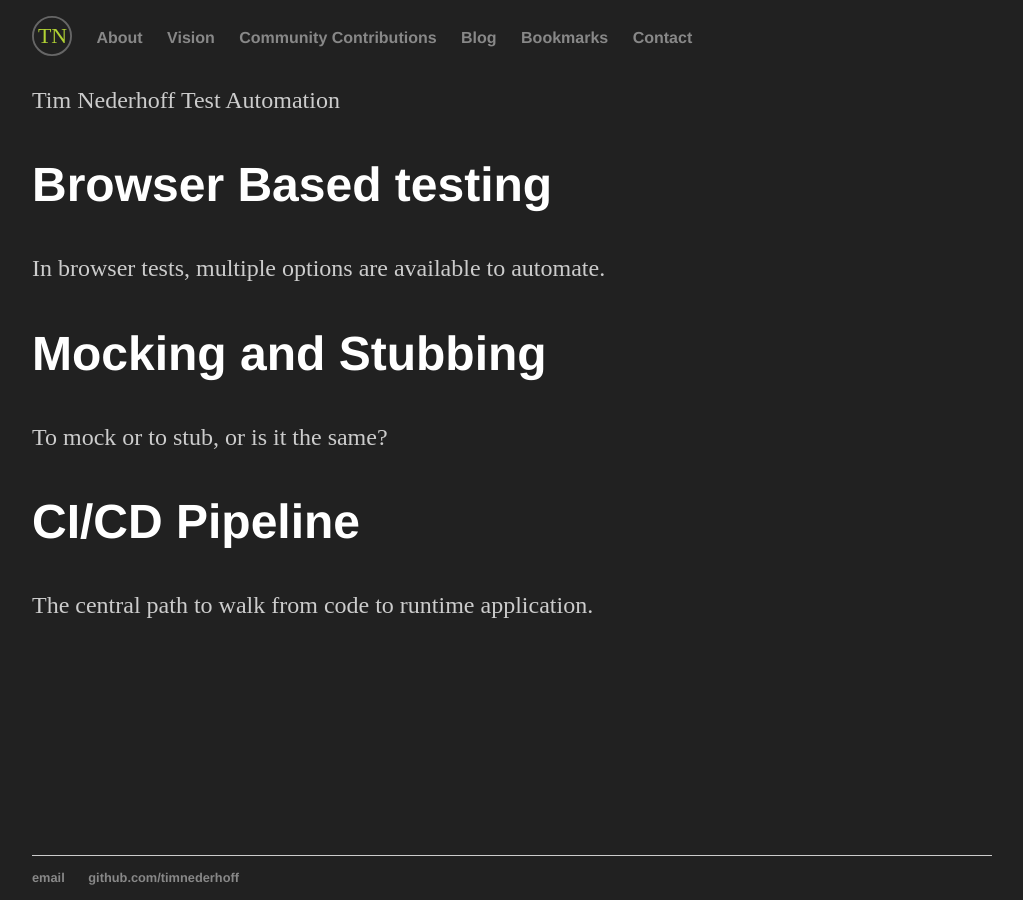
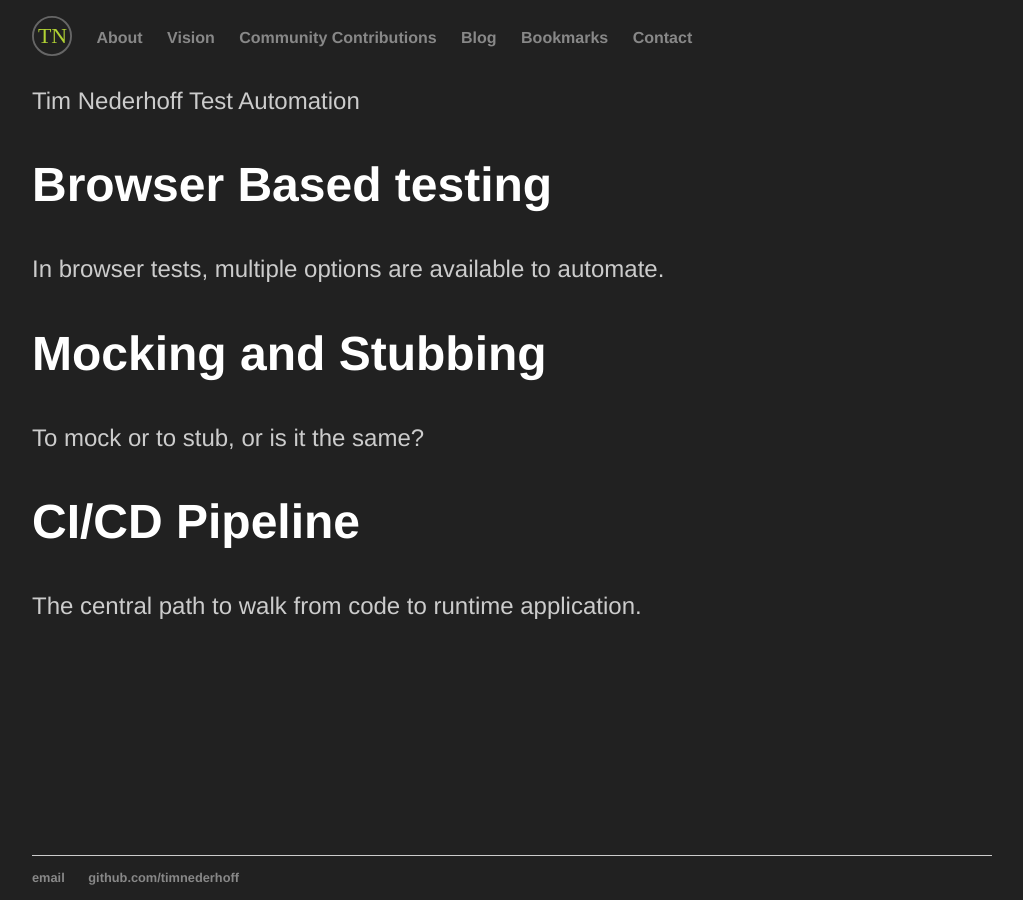
Before and after one commit to timnederhoff/timnederhoff.github.io, a Jekyll site: the page built from index.md, in a window 1280 px wide. Shown: the whole page, without its empty margins (128-1151 px from the left). Built offline with Jekyll 4.4.1, drawn with Linux system fonts in a browser that asks for light colours.

Commit message:
Update main.css
set font family for p

```diff
--- a/assets/css/main.css
+++ b/assets/css/main.css
@@ -65,6 +65,7 @@ p {
     font-size: 1.5em;
     line-height: 1.4em;
     color: #ccc;
+    font-family: 'Helvetica', 'Arial', 'Sans-Serif', serif;
 }
 
 #footer {
```
